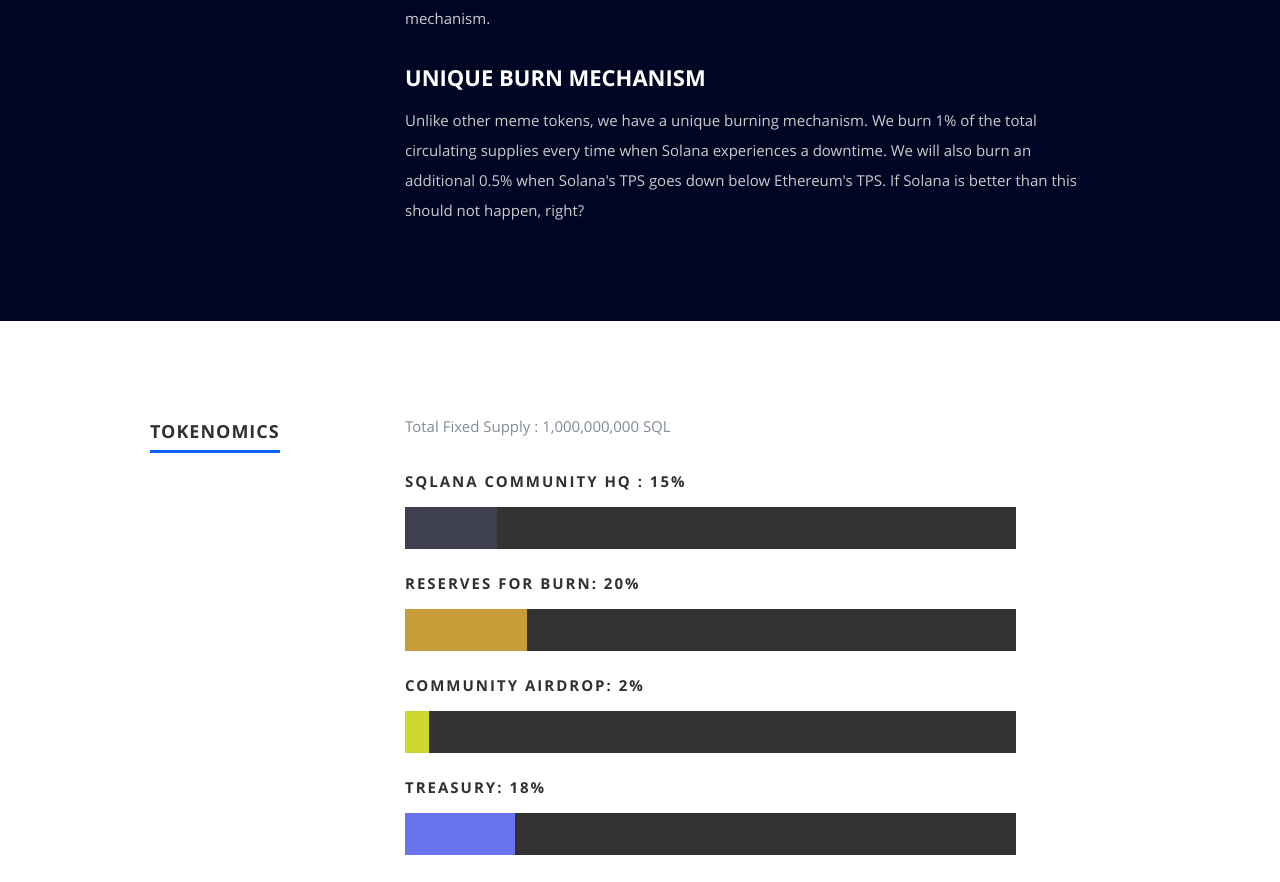
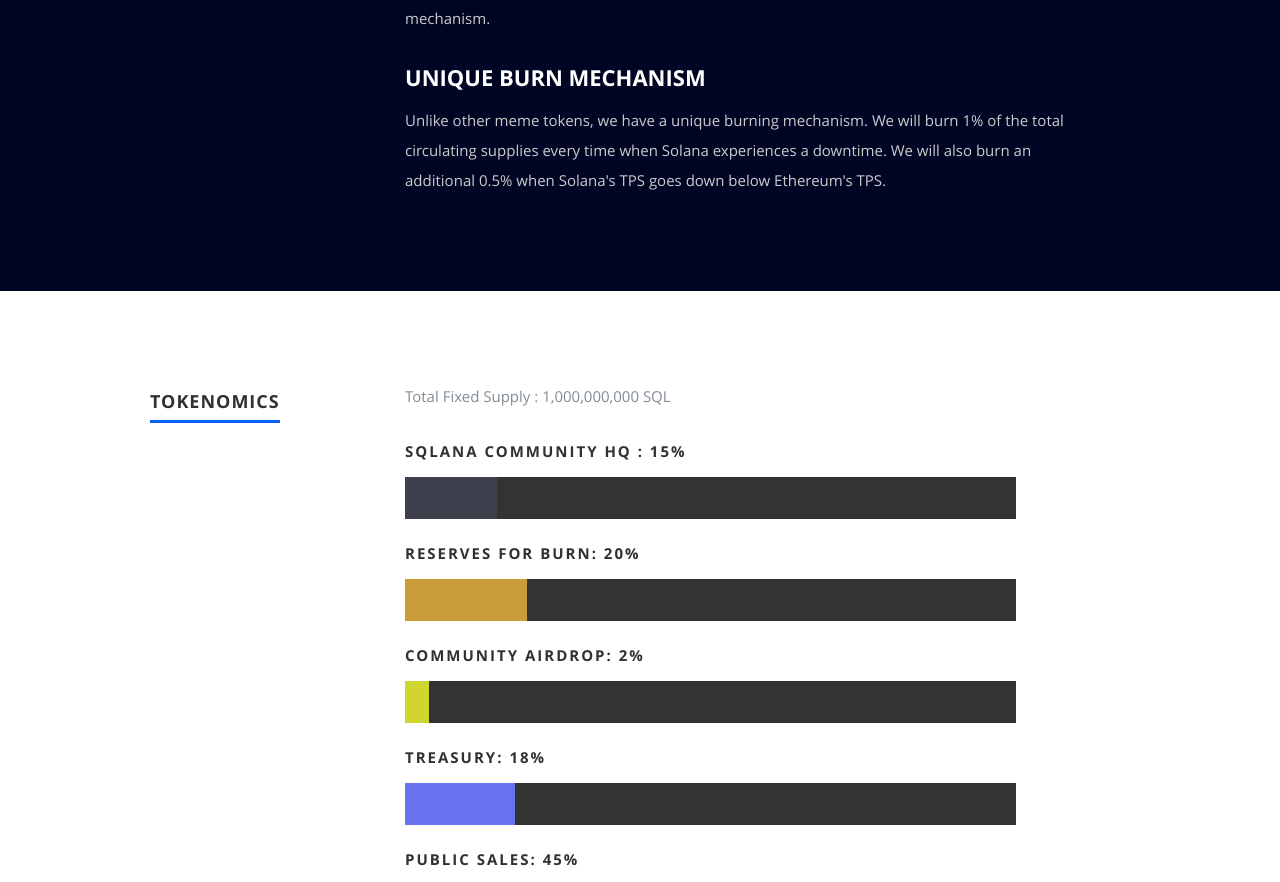
Before and after one commit to jaeusd/sqlana, a React (Create React App) app: page / in a window 1280 px wide. Shown: the part 1025-1907 px from the top of the page. Built offline with nearby package versions, Linux system fonts and the light colour scheme.

Commit message:
Corrected typos

```diff
--- a/src/Components/About.js
+++ b/src/Components/About.js
@@ -36,7 +36,7 @@
                   <h2>What is SQLANA?</h2>
                   <p>Sqlana(SQL) is a Solana Downtime meme token powered by community and unique burning mechanism. </p>
                   <h2>UNIQUE BURN MECHANISM</h2>
-                  <p>Unlike other meme tokens, we have a unique burning mechanism. We burn 1% of the total circulating supplies every time when Solana experiences a downtime. We will also burn an additional 0.5% when Solana's TPS goes down below Ethereum's TPS. If Solana is better than this should not happen, right?   </p>
+                  <p>Unlike other meme tokens, we have a unique burning mechanism. We will burn 1% of the total circulating supplies every time when Solana experiences a downtime. We will also burn an additional 0.5% when Solana's TPS goes down below Ethereum's TPS.</p>
                 </div>
 
                 {/* <div className="columns download">
```
